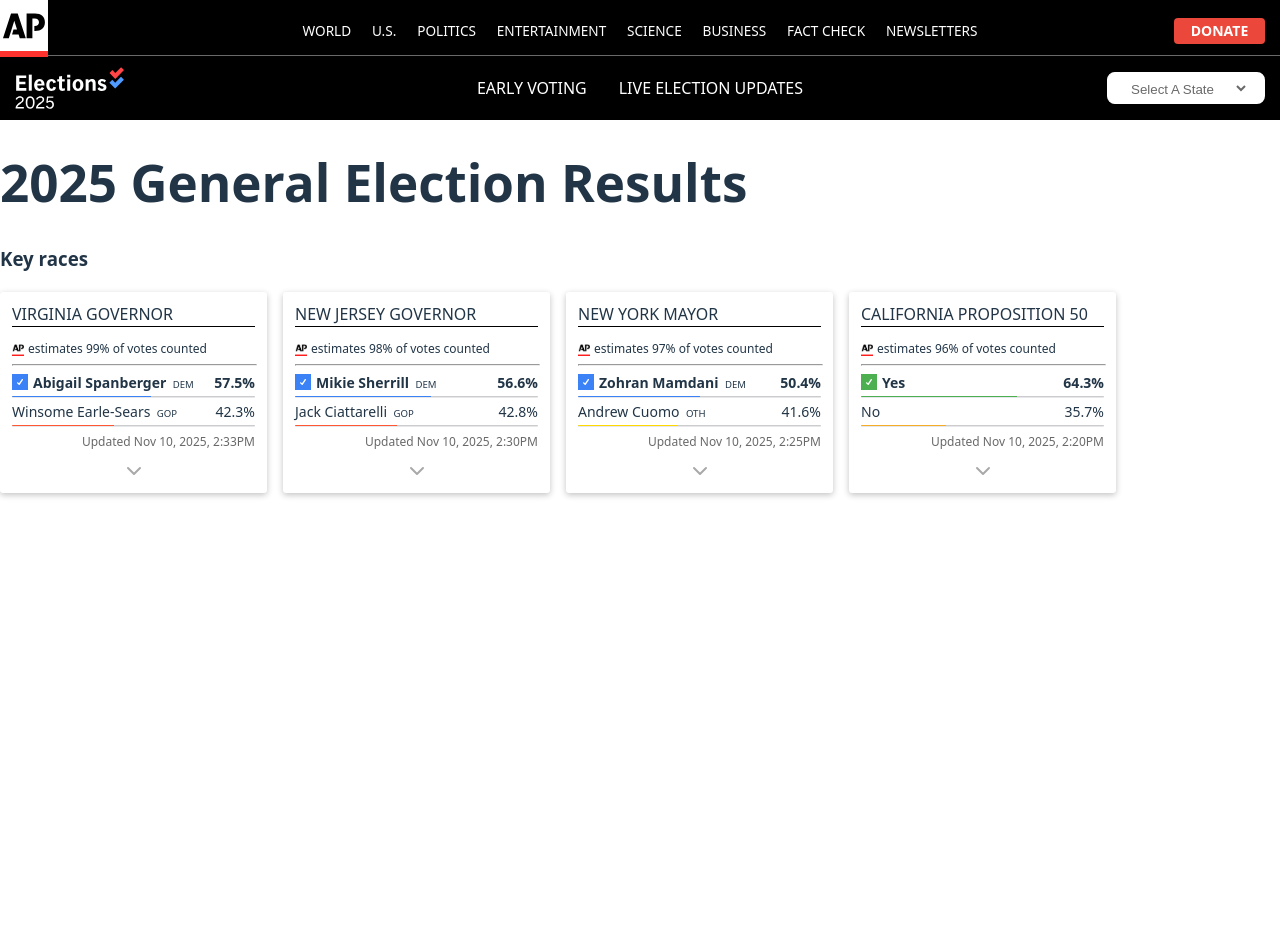
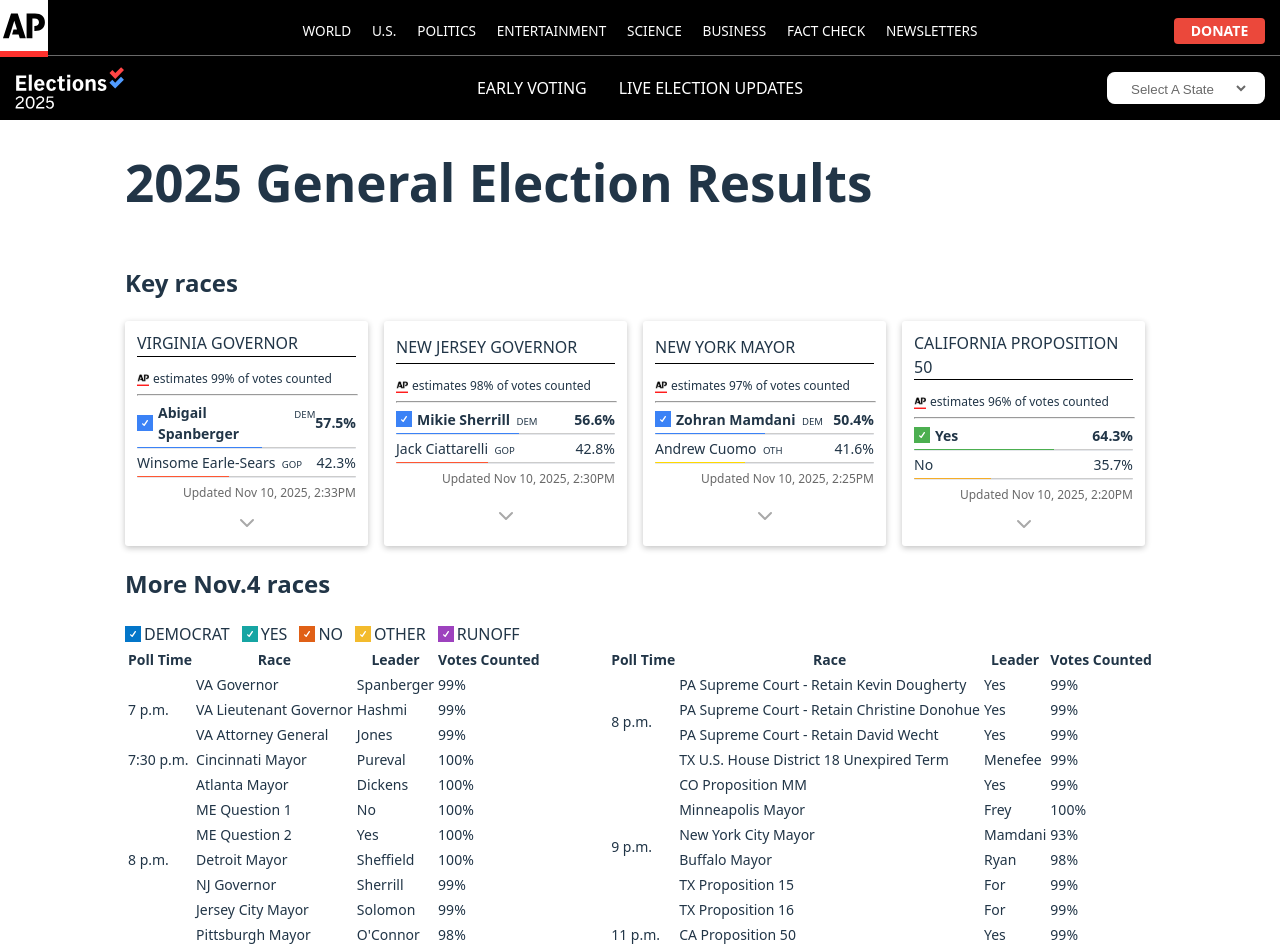
Before and after one commit to chen-luke/ap-news-election, a React (Vite) app: page / in a window 1280 px wide. Before the commit the page ends 800 px from the top, so only its background shows below. Built offline with nearby package versions, Linux system fonts and the light colour scheme.

Commit message:
Feat other races (#9)
* created race lengend component

* created other races component

* updated voting dummy data to include other races

* created other races component

* created race legend component

```diff
--- a/src/App.tsx
+++ b/src/App.tsx
@@ -1,6 +1,15 @@
 import KeyRaceCards from './components/keyrace/KeyRaceCards';
 import Nav from './components/nav/Nav';
+import OtherRaces from './components/other-race/OtherRaces';
 import ToolBar from './components/toolbar/ToolBar';
+import styled from 'styled-components';
+
+const MainContainer = styled.main`
+  display: grid;
+  margin: 0 auto;
+  gap: 0px;
+  max-width: 1030px;
+`;
 
 function App() {
   return (
@@ -8,11 +17,12 @@
       <div>
         <Nav />
         <ToolBar />
-        <main>
+        <MainContainer>
           <h1>2025 General Election Results</h1>
-          <h3>Key races</h3>
+          <h2>Key races</h2>
           <KeyRaceCards />
-        </main>
+          <OtherRaces />
+        </MainContainer>
       </div>
     </>
   );
--- a/src/components/keyrace/RaceCard.tsx
+++ b/src/components/keyrace/RaceCard.tsx
@@ -5,8 +5,9 @@
   width: 243px;
   display: grid;
   background-color: white;
-  padding: 10px 12px 10px;
+  padding: 10px 12px;
   gap: 3px;
+  box-sizing: border-box;
   box-shadow: rgba(0, 0, 0, 0.24) 0px 2px 6px;
   border-radius: 3px;
   cursor: pointer;
@@ -182,3 +183,4 @@
 };
 
 export default RaceCard;
+export { LeadingIndicator };
--- /dev/null
+++ b/src/components/other-race/OtherRaces.tsx
@@ -0,0 +1,26 @@
+import styled from 'styled-components';
+import RaceLegend from './RaceLegend';
+import RaceTable from './RaceTable';
+import { allRaces } from '../../voting-data';
+
+const StyledWrapper = styled.div``;
+
+const TableContainer = styled.div`
+  display: flex;
+  flex-wrap: wrap;
+  justify-content: space-between;
+  align-items: flex-start;
+  font-size: 0.875rem;
+`;
+
+export default function OtherRaces() {
+  return (
+    <StyledWrapper>
+      <h2>More Nov.4 races</h2>
+      <RaceLegend />
+      <TableContainer>
+        <RaceTable data={allRaces} />
+      </TableContainer>
+    </StyledWrapper>
+  );
+}
--- /dev/null
+++ b/src/components/other-race/RaceLegend.tsx
@@ -0,0 +1,56 @@
+import styled from 'styled-components';
+
+const PartyLegends = styled.div`
+  display: flex;
+  gap: 0.75rem;
+`;
+
+const Legend = styled.div`
+  display: flex;
+  gap: 3px;
+  align-items: center;
+`;
+
+const LeadingIndicator = (props: { color: string }) => {
+  return (
+    <svg viewBox='0 0 32 32' width='16px' height='16px'>
+      {' '}
+      <path fill={props.color} d='M0 0H32V32H0V0Z'></path>
+      <path
+        fill='white'
+        d='M21.8041 12.0659L15.4647 21.4727C15.419 21.5766 15.3448 21.6656 15.2504 21.7296L14.9909 21.8972C14.9266 21.9394 14.8532 21.9662 14.7766 21.9754C14.6547 22.0082 14.5262 22.0082 14.4044 21.9754C14.14 21.9829 13.8798 21.9087 13.6599 21.7632C13.6043 21.6986 13.5397 21.6421 13.4681 21.5956L10.3774 18.7467C10.1356 18.5042 10 18.1771 10 17.8362C10 17.4954 10.1356 17.1682 10.3774 16.9257C10.6299 16.6834 10.9677 16.5479 11.3193 16.5479C11.6708 16.5479 12.0086 16.6834 12.2611 16.9257L14.0998 18.6685L19.5481 10.6024C19.7419 10.3085 20.0451 10.1025 20.3917 10.0293C20.7382 9.95603 21.1 10.0215 21.398 10.2113C21.6891 10.413 21.8927 10.716 21.968 11.0598C22.0433 11.4036 21.9847 11.7629 21.8041 12.0659Z'
+      ></path>
+    </svg>
+  );
+};
+
+export default function RaceLegend() {
+  return (
+    <PartyLegends>
+      <Legend>
+        <LeadingIndicator color={'#0376c9ff'} />
+        DEMOCRAT
+      </Legend>
+      <Legend>
+        {' '}
+        <LeadingIndicator color={'#16a5a3ff'} />
+        YES
+      </Legend>
+      <Legend>
+        {' '}
+        <LeadingIndicator color={'#e06016ff'} />
+        NO
+      </Legend>
+      <Legend>
+        {' '}
+        <LeadingIndicator color={'#f3bb2dff'} />
+        OTHER
+      </Legend>
+      <Legend>
+        {' '}
+        <LeadingIndicator color={'#9d42beff'} />
+        RUNOFF
+      </Legend>
+    </PartyLegends>
+  );
+}
--- /dev/null
+++ b/src/components/other-race/RaceTable.tsx
@@ -0,0 +1,77 @@
+import type { FlatRace, RaceGroup } from '../../voting-data';
+import { useMemo } from 'react';
+
+const MAX_ROWS_PER_TABLE = 11;
+
+const calculateRowSpan = (races: FlatRace[], index: number) => {
+  const currentRace = races[index];
+
+  // Look behind: If previous item has same time, this cell is covered.
+  if (index > 0 && currentRace.pollTime === races[index - 1].pollTime) {
+    return 0;
+  }
+
+  // Look ahead: Count how many consecutive items have the same time
+  let span = 1;
+  for (let i = index + 1; i < races.length; i++) {
+    if (currentRace.pollTime === races[i].pollTime) {
+      span++;
+    } else {
+      break;
+    }
+  }
+  return span;
+};
+
+const createTable = (races: FlatRace[], tableIndex: number) => {
+  return (
+    <div>
+      <table key={tableIndex}>
+        <thead>
+          <tr>
+            <th>Poll Time</th>
+            <th>Race</th>
+            <th>Leader</th>
+            <th>Votes Counted</th>
+          </tr>
+        </thead>
+        <tbody>
+          {races.map((r, i) => {
+            const rowSpan = calculateRowSpan(races, i);
+            return (
+              <tr key={r.id}>
+                {rowSpan > 0 && <td rowSpan={rowSpan}>{r.pollTime}</td>}
+                <td>{r.race}</td>
+                <td>{r.leader}</td>
+                <td>{r.votesCounted}</td>
+              </tr>
+            );
+          })}
+        </tbody>
+      </table>
+    </div>
+  );
+};
+
+export default function RaceTable({ data }: { data: RaceGroup[] }) {
+  const tableChunks: FlatRace[][] = useMemo(() => {
+    const flattenData: FlatRace[] = data.flatMap((pollGroup: RaceGroup) =>
+      pollGroup.races.map((race) => ({
+        pollTime: pollGroup.pollTime,
+        ...race,
+      }))
+    );
+
+    if (flattenData.length <= MAX_ROWS_PER_TABLE) {
+      return [flattenData];
+    }
+
+    const midPoint = Math.ceil(flattenData.length / 2);
+    const tableOne = flattenData.slice(0, midPoint);
+    const tableTwo = flattenData.slice(midPoint);
+
+    return [tableOne, tableTwo];
+  }, [data]);
+
+  return <>{tableChunks.map((chunk, index) => createTable(chunk, index))}</>;
+}
--- a/src/voting-data.ts
+++ b/src/voting-data.ts
@@ -103,5 +103,181 @@
   },
 ];
 
-export { keyRaces };
-export type { KeyRacesType, ChoiceType };
+interface AllRaceType {
+  id: number;
+  race: string;
+  leader: string;
+  votesCounted: string;
+}
+
+interface RaceGroup {
+  pollTime: string;
+  races: AllRaceType[];
+}
+
+interface FlatRace extends AllRaceType {
+  pollTime: string;
+}
+
+const allRaces: RaceGroup[] = [
+  {
+    pollTime: '7 p.m.',
+    races: [
+      {
+        id: 1,
+        race: 'VA Governor',
+        leader: 'Spanberger',
+        votesCounted: '99%',
+      },
+      {
+        id: 2,
+        race: 'VA Lieutenant Governor',
+        leader: 'Hashmi',
+        votesCounted: '99%',
+      },
+      {
+        id: 3,
+        race: 'VA Attorney General',
+        leader: 'Jones',
+        votesCounted: '99%',
+      },
+    ],
+  },
+  {
+    pollTime: '7:30 p.m.',
+    races: [
+      {
+        id: 4,
+        race: 'Cincinnati Mayor',
+        leader: 'Pureval',
+        votesCounted: '100%',
+      },
+    ],
+  },
+  {
+    pollTime: '8 p.m.',
+    races: [
+      {
+        id: 5,
+        race: 'Atlanta Mayor',
+        leader: 'Dickens',
+        votesCounted: '100%',
+      },
+      {
+        id: 6,
+        race: 'ME Question 1',
+        leader: 'No',
+        votesCounted: '100%',
+      },
+      {
+        id: 7,
+        race: 'ME Question 2',
+        leader: 'Yes',
+        votesCounted: '100%',
+      },
+      {
+        id: 8,
+        race: 'Detroit Mayor',
+        leader: 'Sheffield',
+        votesCounted: '100%',
+      },
+      {
+        id: 9,
+        race: 'NJ Governor',
+        leader: 'Sherrill',
+        votesCounted: '99%',
+      },
+      {
+        id: 10,
+        race: 'Jersey City Mayor',
+        leader: 'Solomon',
+        votesCounted: '99%',
+      },
+      {
+        id: 11,
+        race: 'Pittsburgh Mayor',
+        leader: "O'Connor",
+        votesCounted: '98%',
+      },
+      {
+        id: 12,
+        race: 'PA Supreme Court - Retain Kevin Dougherty',
+        leader: 'Yes',
+        votesCounted: '99%',
+      },
+      {
+        id: 13,
+        race: 'PA Supreme Court - Retain Christine Donohue',
+        leader: 'Yes',
+        votesCounted: '99%',
+      },
+      {
+        id: 14,
+        race: 'PA Supreme Court - Retain David Wecht',
+        leader: 'Yes',
+        votesCounted: '99%',
+      },
+      {
+        id: 15,
+        race: 'TX U.S. House District 18 Unexpired Term',
+        leader: 'Menefee',
+        votesCounted: '99%',
+      },
+    ],
+  },
+  {
+    pollTime: '9 p.m.',
+    races: [
+      {
+        id: 16,
+        race: 'CO Proposition MM',
+        leader: 'Yes',
+        votesCounted: '99%',
+      },
+      {
+        id: 17,
+        race: 'Minneapolis Mayor',
+        leader: 'Frey',
+        votesCounted: '100%',
+      },
+      {
+        id: 18,
+        race: 'New York City Mayor',
+        leader: 'Mamdani',
+        votesCounted: '93%',
+      },
+      {
+        id: 19,
+        race: 'Buffalo Mayor',
+        leader: 'Ryan',
+        votesCounted: '98%',
+      },
+      {
+        id: 20,
+        race: 'TX Proposition 15',
+        leader: 'For',
+        votesCounted: '99%',
+      },
+      {
+        id: 21,
+        race: 'TX Proposition 16',
+        leader: 'For',
+        votesCounted: '99%',
+      },
+    ],
+  },
+  {
+    pollTime: '11 p.m.',
+    races: [
+      {
+        id: 22,
+        race: 'CA Proposition 50',
+        leader: 'Yes',
+        votesCounted: '99%',
+      },
+    ],
+  },
+];
+
+export { keyRaces, allRaces };
+export type { KeyRacesType, ChoiceType, RaceGroup, FlatRace };
```
